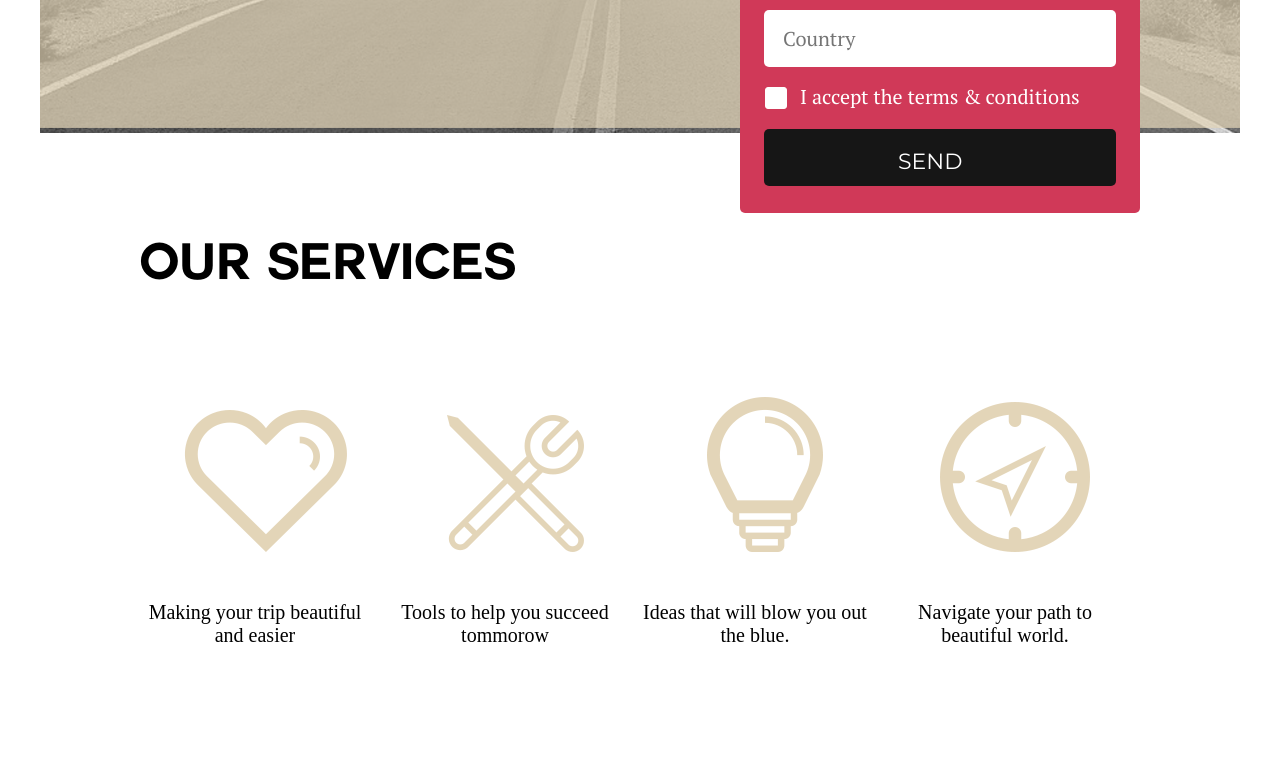
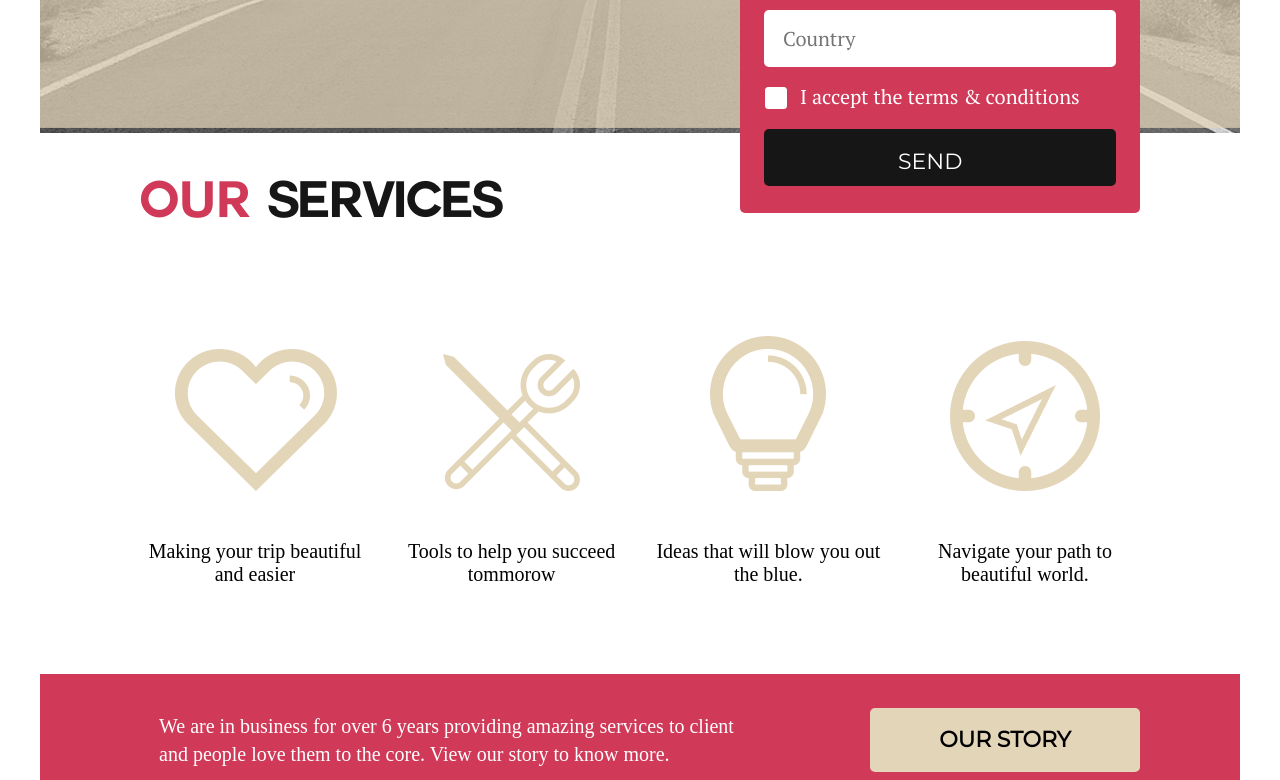
Before and after one commit to Andrey88-rts/Travel, a plain HTML site: page index.html in a window 1280 px wide. Shown: the part 560-1340 px from the top of the page. Drawn offline with Linux system fonts and the light colour scheme.

Commit message:
Исправлены отступы в 1-й и 2-й секциях

```diff
--- a/index.html
+++ b/index.html
@@ -51,7 +51,7 @@
     <section class="section section-service">
       <div class="container">
         <div class="service">
-          <h4 class="service__title">OUR <span class="hero_change-color">Services</span></h4>
+          <h4 class="service__title">OUR <span class="hero__change-color">Services</span></h4>
           <div class="service-items service-item">
             <div class="service-items__item">
               <img src="img/section/heart.png" alt="heart" class="service-item__image" />
--- a/sass/blocks/_section-service.sass
+++ b/sass/blocks/_section-service.sass
@@ -1,12 +1,19 @@
+$primary: #d03958
+$second: #161616
+$third: #ffffff
+
 .section-service
     background-color: #fff
-
 .service
-    padding-top: 40px
-    padding-bottom: 70px
+    padding-top: 45px
+    //padding-bottom: 70px
     &__title
-        display: block
+        margin-top: 0
+        margin-bottom: 0
+        color: $primary
         font-size: 50px
+        font-weight: 700
+        text-transform: uppercase
         +couture
     &-items
         display: flex
@@ -15,9 +22,9 @@
         &__item
             text-align: center
             align-self: flex-end
-            flex-grow: 2
     &-item
         margin-top: 100px
+        margin-bottom: 68px
         &__text
             width: 230px
             font-size: 20px
@@ -25,6 +32,8 @@
         margin-top: 45px
 
 
+.section-story
+    background-color: $primary
 .story-section
     padding-top: 34px
     padding-bottom: 24px
@@ -32,11 +41,16 @@
     justify-content: space-between
     align-items: center
     &__text
+        margin: 0
+        padding-left: 19px
         font-size: 20px
-        flex: 2
+        font-weight: 400
+        line-height: 28px
+        max-width: 600px
+        color: $third
     &__button
-        flex: 1
         text-transform: uppercase
+        margin-left: auto
         width: 270px
         min-height: 64px
         background-color: #e3d5b8
```
Also changed, not shown: css/style.css, 1 other file.
